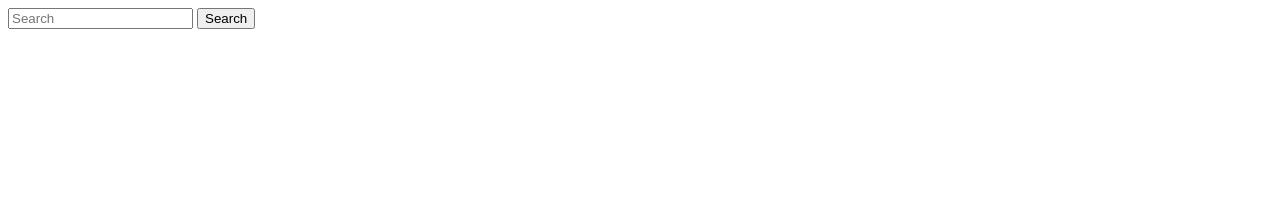
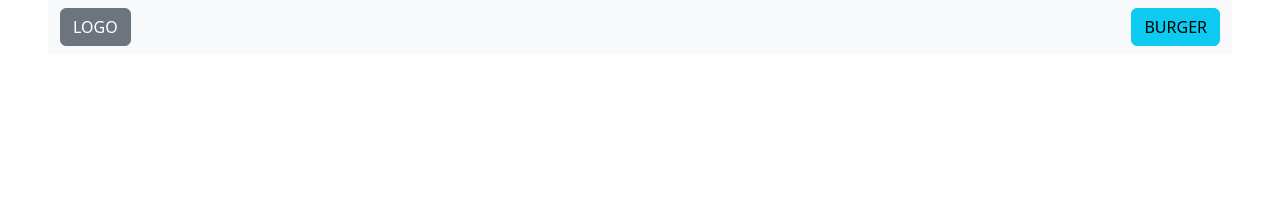
Before and after one commit to haml0018/bootstrapheader-scotthamlin, a plain HTML site: page index.html in a window 1280 px wide. Drawn offline with nearby package versions, Linux system fonts and the light colour scheme.

Commit message:
Update index.html

```diff
--- a/index.html
+++ b/index.html
@@ -4,25 +4,25 @@
     <meta charset="utf-8">
     <meta name="viewport" content="width=device-width, initial-scale=1">
     <title>Bootstrap Header</title>
+    <link href="https://cdn.jsdelivr.net/npm/bootstrap@5.3.3/dist/css/bootstrap.min.css" rel="stylesheet" integrity="sha384-QWTKZyjpPEjISv5WaRU9OFeRpok6YctnYmDr5pNlyT2bRjXh0JMhjY6hW+ALEwIH" crossorigin="anonymous">
   </head>
 
   <body>
-    <header>
-        <div class="d-flex align-items-end flex-column mb-3" style="height: 200px;">
-            <div class="p-2">
+    <header class="px-5">
         <nav class="navbar bg-body-tertiary">
             <div class="container-fluid">
+              <!-- <a class="navbar-brand">Navbar</a>
               <form class="d-flex" role="search">
                 <input class="form-control me-2" type="search" placeholder="Search" aria-label="Search">
                 <button class="btn btn-outline-success" type="submit">Search</button>
-                        </form>
+              </form> -->
+              <button class="btn btn-secondary" type="button">LOGO</button>
+              <button class="btn btn-info" type="button">BURGER</button>
             </div>
           </nav>
-            </div>
-        </div>
     </header>
 
 
-
+    <script src="https://cdn.jsdelivr.net/npm/bootstrap@5.3.3/dist/js/bootstrap.bundle.min.js" integrity="sha384-YvpcrYf0tY3lHB60NNkmXc5s9fDVZLESaAA55NDzOxhy9GkcIdslK1eN7N6jIeHz" crossorigin="anonymous"></script>
   </body>
 </html>
```
Lines whose indentation alone changed are shown as unchanged.
